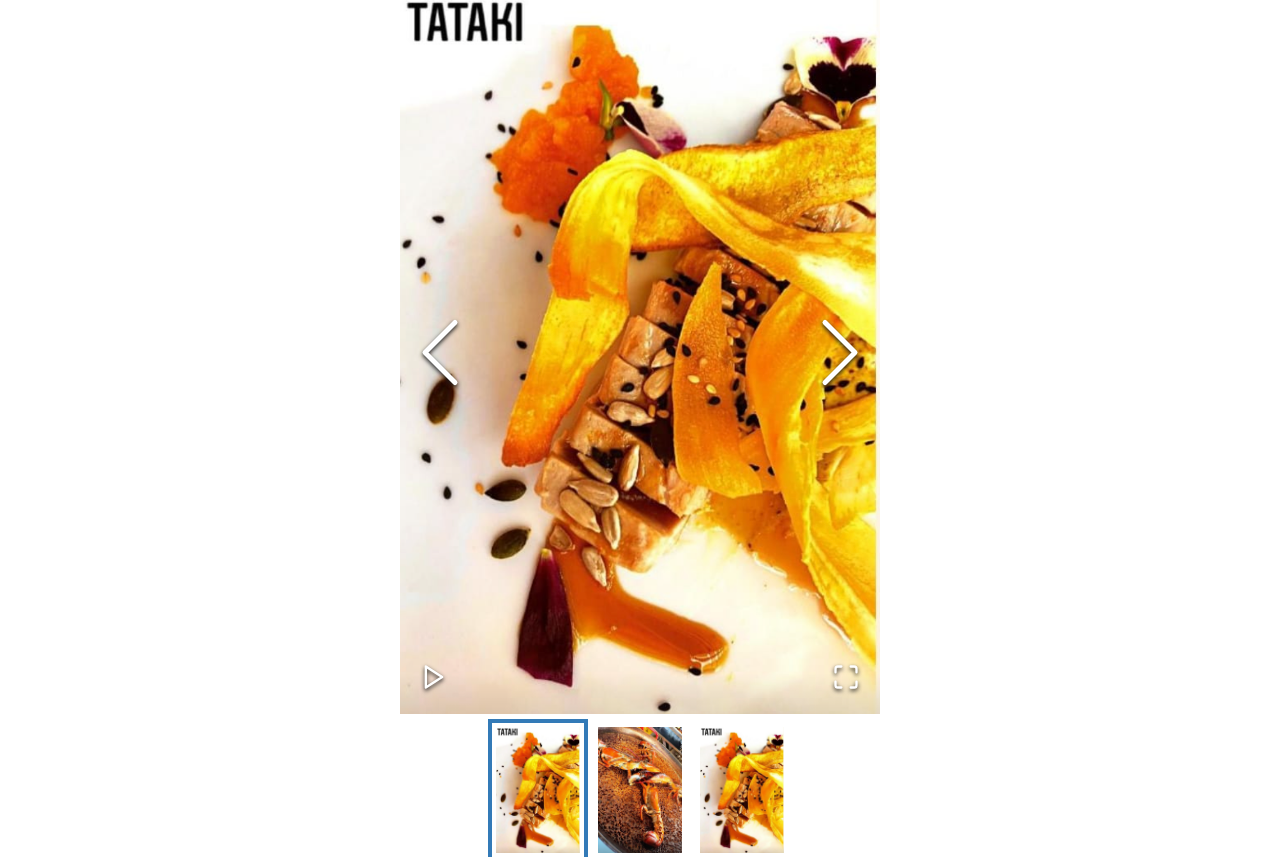
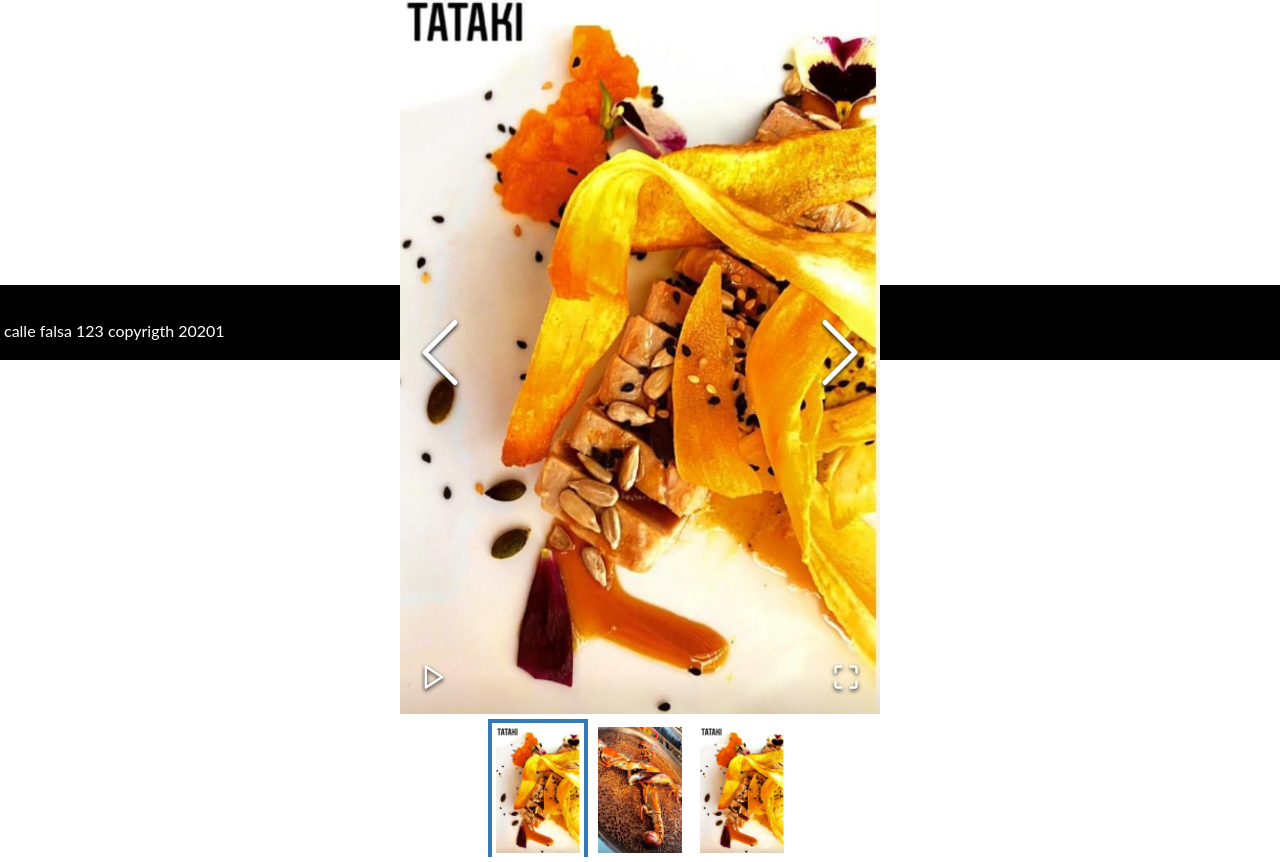
Before and after one commit to chipiriguino/jumanji, a React (Create React App) app: page / in a window 1280 px wide. Shown: the part 7209-8071 px from the top of the page. Built offline with nearby package versions, Linux system fonts and the light colour scheme.

Commit message:
footer 10%

```diff
--- a/src/App.css
+++ b/src/App.css
@@ -287,6 +287,15 @@ span {
 }
 
 
+/* FOOOTER */
+footer{
+  background-color: #000;
+  color: white;
+  padding:.5vh;
+  padding-top: 20px;
+}
+
+
 
 /* QUERYS */
 @media (min-width: 800px) {
@@ -336,7 +345,7 @@ span {
     height: 165vh;
   }
   .et-slide-cocktails{
-    height: 420vh;
+    height: 425vh;
   }
   .et-slide-contacto{
     height: 100vh;
--- a/src/pages/Home/Home.jsx
+++ b/src/pages/Home/Home.jsx
@@ -467,6 +467,9 @@ export default class Home extends Component {
       <ImageGallery items={images2} />
       </div>
           </section>
+          <footer>
+              <p>calle falsa 123    copyrigth 20201</p>
+          </footer>
           <Wasap2 className="wasap"></Wasap2>
         </main>
       </div>
```
